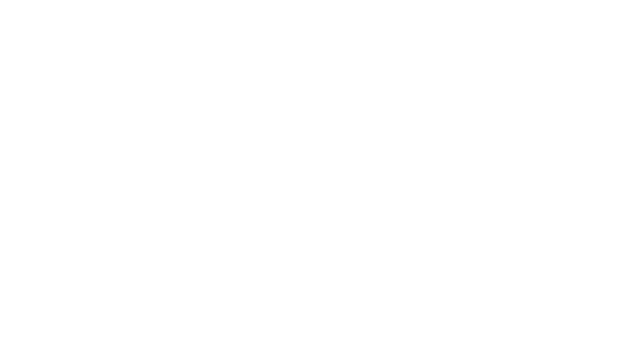
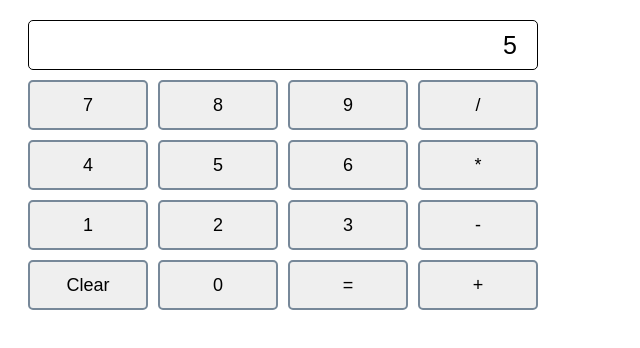
Before and after one commit to sabinaan/calculator, a plain HTML site: page index.html in a window 1280 px wide. Shown: the whole page, without its empty margins (0-640 px from the left). Drawn offline with Linux system fonts and the light colour scheme.

Commit message:
Created the calculator UI. In html and css.

```diff
--- a/css/style.css
+++ b/css/style.css
@@ -0,0 +1,39 @@
+
+body{
+    font-family: Arial, Helvetica, sans-serif;
+}
+
+h1{
+    margin-left: 20px;
+}
+
+button{
+    border-radius: 5px;
+    border: 2px solid lightslategray;
+    font-size: 18px;
+
+}
+div{
+
+}
+
+#calculator-container{
+    display: grid;
+    margin: 20px;
+    max-width: 500px;
+
+    grid-template-columns: 24% 24% 24% 24%;
+    grid-template-rows: 50px 50px 50px 50px 50px;
+    row-gap: 10px;
+    column-gap: 10px;
+}
+
+#output{
+    border: 1px solid black;
+    border-radius: 5px;
+    grid-column-start: 1;
+    grid-column-end: 5;
+    font-size: 25px;
+    text-align: end;
+    padding: 10px 20px 10px 10px;
+}
--- a/index.html
+++ b/index.html
@@ -12,6 +12,36 @@
 </head>
 
 <body>
+    <div id="calculator-container">
+        <div id="output">5</div>
+        <!--row 1-->
+        <button>7</button>
+        <button>8</button>
+        <button>9</button>
+        <button>/</button>
+
+        <!--row 2-->
+        <button>4</button>
+        <button>5</button>
+        <button>6</button>
+        <button>*</button>
+
+        <!--row 3-->
+        <button>1</button>
+        <button>2</button>
+        <button>3</button>
+        <button>-</button>
+
+
+        <!--row 4-->
+        <button id='clear-btn'>Clear</button>
+        <button>0</button>
+        <button>=</button>
+        <button>+</button>
+
+
+
+    </div>
 
   <script src="js/script.js"></script>
 </body>
```
